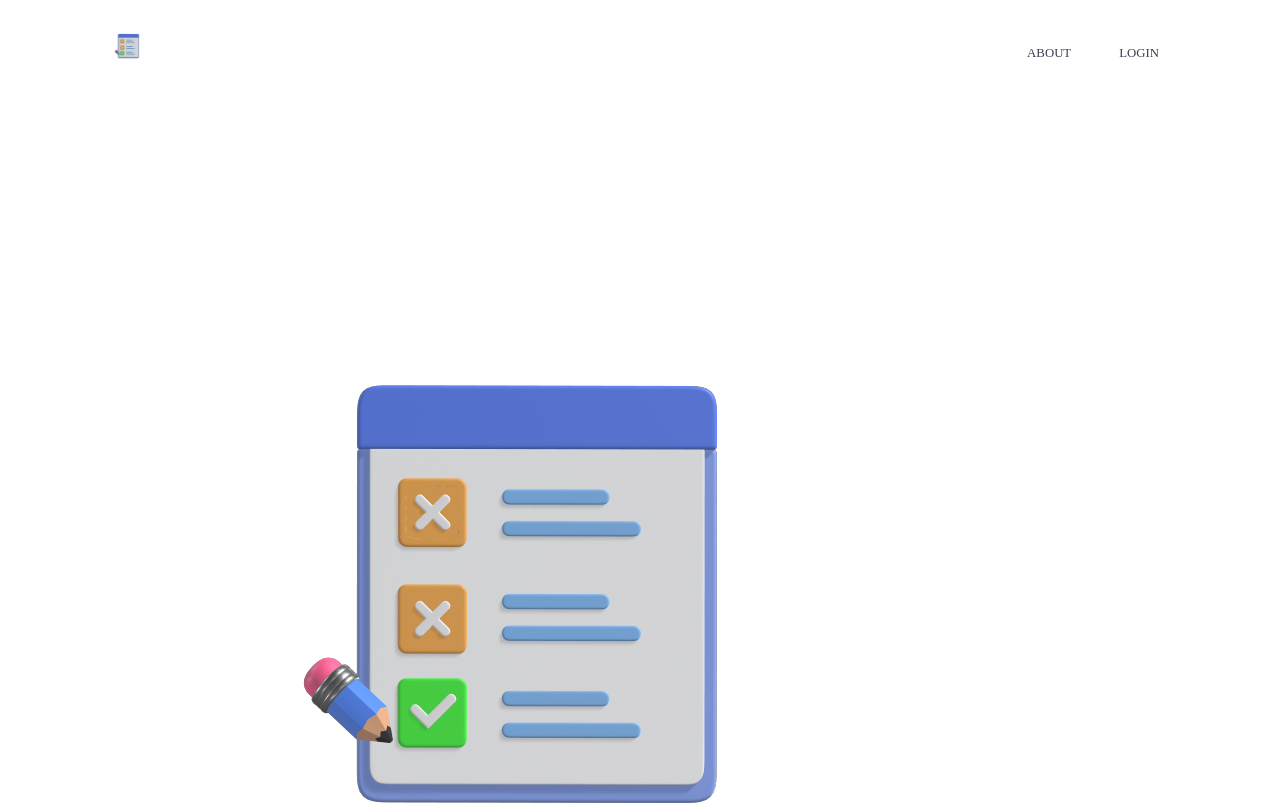
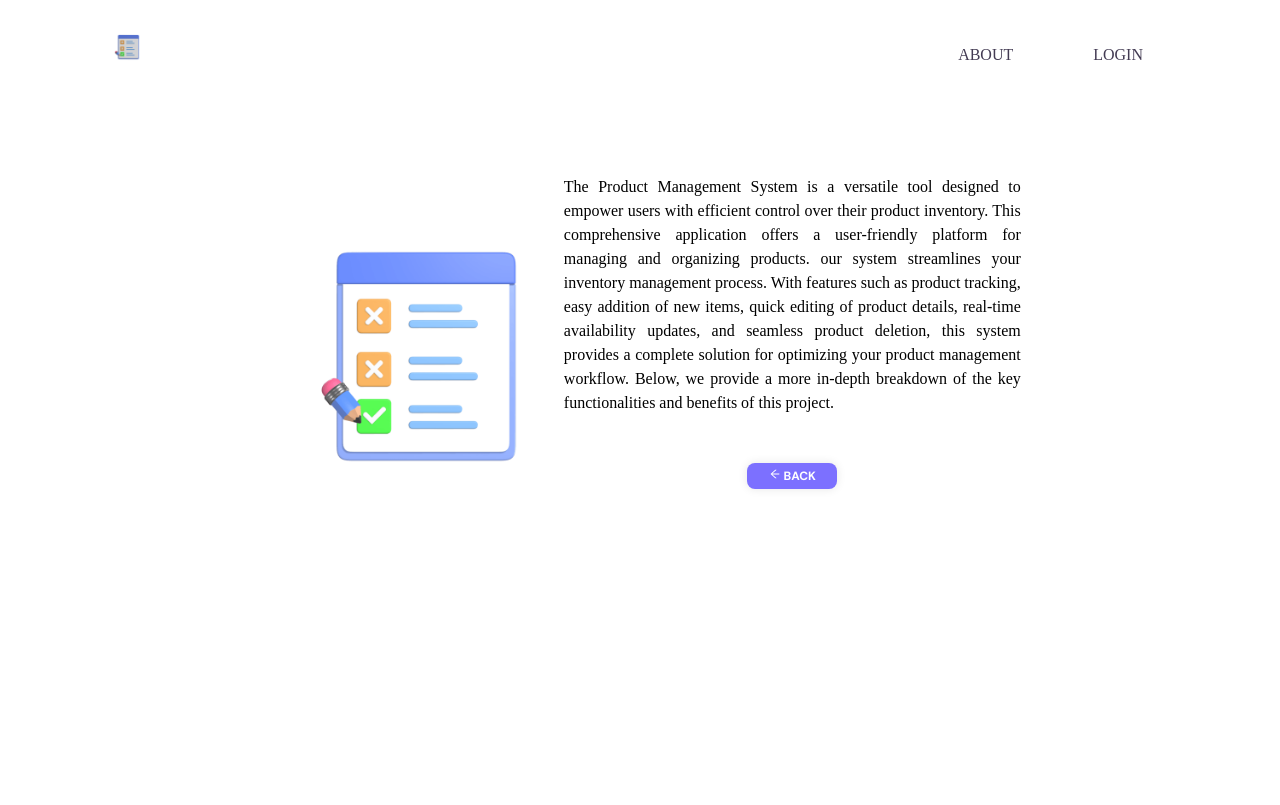
Before and after one commit to aman7ph/PMS-product-Managment-System-, a React (Vite) app: page /about in a window 1280 px wide. Shown: the top 805 px of the page. Built offline with nearby package versions, Linux system fonts and the light colour scheme.

Commit message:
finished the about page

```diff
--- a/src/App.css
+++ b/src/App.css
@@ -16,10 +16,12 @@
     flex-direction: column;
 }
 .p-text {
-    font-size: 0.8rem;
+    font-size: 1rem;
     text-align: left;
     color: var(--white-color);
+    text-justify: inter-word;
     line-height: 1.5;
+    text-align: justify;
     @media screen and (min-width: 2000px) {
         font-size: 1.75rem;
     }
--- a/src/componetes/About.scss
+++ /dev/null
@@ -1,3 +0,0 @@
-.app__about-detail {
-    flex: 1;
-}
--- a/src/componetes/AboutDetail.jsx
+++ b/src/componetes/AboutDetail.jsx
@@ -1,23 +1,36 @@
 import React from 'react';
+import './AboutDetail.scss';
+import { Link } from 'react-router-dom';
+import { AiOutlineArrowLeft } from 'react-icons/ai';
 
 const AboutDetail = () => {
     return (
         <div className="app__about-detail">
-            <img src="logo.png" alt="logo" />
-            <p>
-                The Product Management System is a versatile tool designed to
-                empower users with efficient control over their product
-                inventory. This comprehensive application offers a user-friendly
-                platform for managing and organizing products. Whether you're a
-                small business owner or a large-scale retailer, our system
-                streamlines your inventory management process. With features
-                such as product tracking, easy addition of new items, quick
-                editing of product details, real-time availability updates, and
-                seamless product deletion, this system provides a complete
-                solution for optimizing your product management workflow. Below,
-                we provide a more in-depth breakdown of the key functionalities
-                and benefits of this project.
-            </p>
+            <div className="container">
+                <div className="app__about-img">
+                    <img src="logo_about.png" alt="logo" />
+                </div>
+                <div className="app__about-text">
+                    <p className="p-text">
+                        The Product Management System is a versatile tool
+                        designed to empower users with efficient control over
+                        their product inventory. This comprehensive application
+                        offers a user-friendly platform for managing and
+                        organizing products. our system streamlines your
+                        inventory management process. With features such as
+                        product tracking, easy addition of new items, quick
+                        editing of product details, real-time availability
+                        updates, and seamless product deletion, this system
+                        provides a complete solution for optimizing your product
+                        management workflow. Below, we provide a more in-depth
+                        breakdown of the key functionalities and benefits of
+                        this project.
+                    </p>
+                    <Link to="/">
+                        <AiOutlineArrowLeft /> back
+                    </Link>
+                </div>
+            </div>
         </div>
     );
 };
--- /dev/null
+++ b/src/componetes/AboutDetail.scss
@@ -0,0 +1,94 @@
+.app__about-detail {
+    flex: 1;
+    width: 90%;
+    display: flex;
+    justify-content: center;
+    align-items: center;
+    padding: 1rem 2rem;
+    margin: 0 auto;
+}
+.container {
+    width: 70%;
+    display: flex;
+    align-items: center;
+    justify-content: center;
+    margin: 0 auto;
+    height: 60vh;
+    @media screen and (max-width: 1200px) {
+        width: 100%;
+        height: 70vh;
+    }
+
+    @media screen and (max-width: 900px) {
+        width: 100%;
+        flex-direction: column-reverse;
+        gap: 3rem;
+        height: 100vh;
+    }
+    @media screen and (max-width: 700px) {
+        height: 75vh;
+    }
+}
+
+.app__about-img {
+    display: flex;
+    justify-content: center;
+    align-items: center;
+    width: 40%;
+    cursor: pointer;
+    transition: all 0.3s ease-in-out;
+
+    img {
+        width: 70%;
+    }
+    &:hover {
+        cursor: pointer;
+        transform: scale(1.1) rotate(5deg);
+    }
+
+    @media screen and (max-width: 900px) {
+        width: 50%;
+        img {
+            width: 80%;
+        }
+    }
+}
+.app__about-text {
+    display: flex;
+    align-items: center;
+    flex-direction: column;
+    width: 60%;
+    p {
+        text-justify: inter-word;
+    }
+    @media screen and (max-width: 900px) {
+        width: 90%;
+    }
+    a {
+        margin: 3rem;
+        border-radius: 8px;
+        font-family: var(--font-base);
+        font-size: 12px;
+        font-weight: bold;
+        background: var(--btn-color);
+        width: 90px;
+        padding: 5px;
+        text-align: center;
+        text-decoration: none;
+        text-transform: uppercase;
+        color: #fff;
+        box-shadow: 0 0 10px rgba(0, 0, 0, 0.1);
+        -webkit-transform-duration: 0.3s;
+        transition-duration: 0.3s;
+        -webkit-transition-property: box-shadow, transform;
+        transition-property: box-shadow, transform;
+
+        &:hover,
+        &:focus,
+        &:active {
+            box-shadow: 0 0 20px rgba(0, 0, 0, 0.5);
+            -webkit-transform: scale(1.1);
+            transform: scale(1.1);
+        }
+    }
+}
--- a/src/componetes/Nav.scss
+++ b/src/componetes/Nav.scss
@@ -43,6 +43,7 @@
 
     li {
         margin: 0 1.5rem;
+        padding: 1rem;
         cursor: pointer;
         flex-direction: column;
         a {
```
Also changed, not shown: public/logo_about.png (added).
